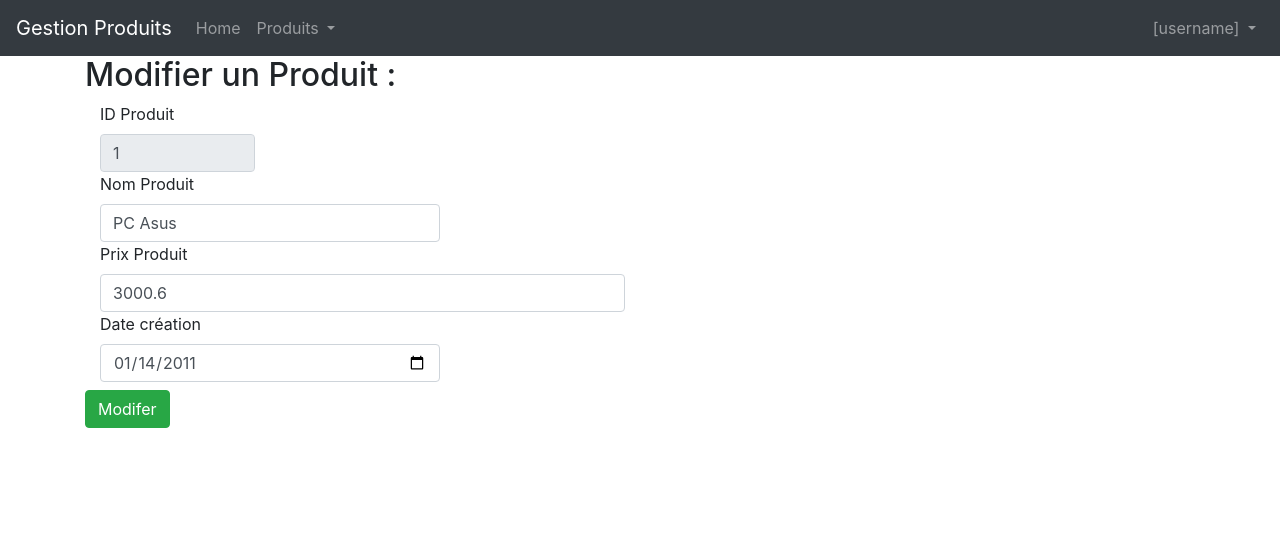
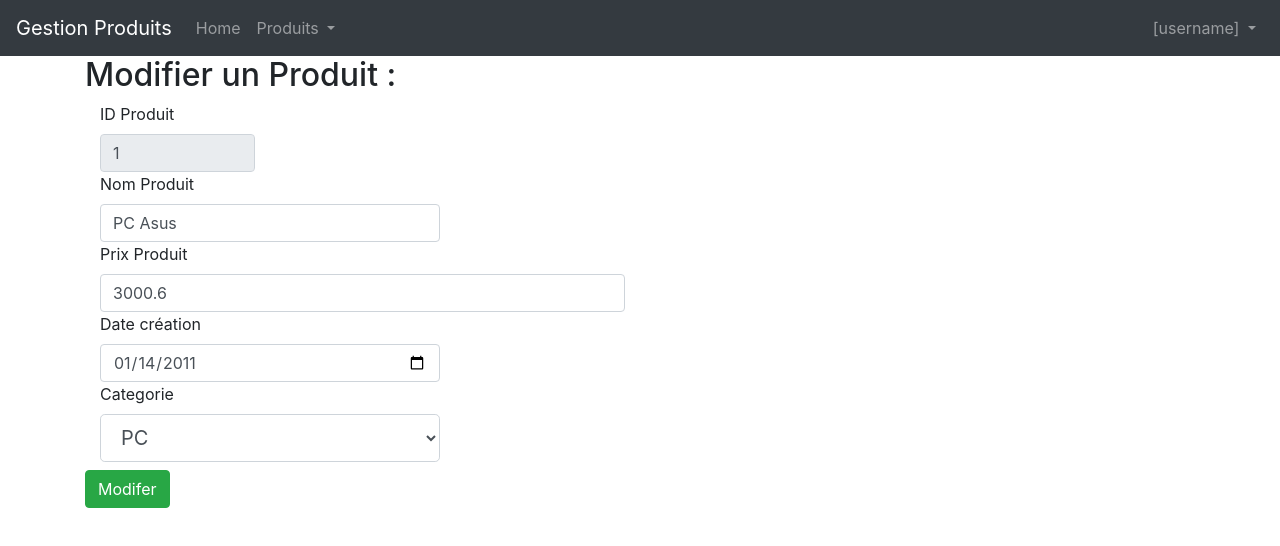
Before and after one commit to xavierngaba2024/produit-front, an Angular app: page /updateProduit/1 in a window 1280 px wide. Shown: the top 546 px of the page. Built offline with nearby package versions, Linux system fonts and the light colour scheme.

Commit message:
ajout de la catégorie lors de la modification d'un produit

```diff
--- a/src/app/update-produit/update-produit.component.html
+++ b/src/app/update-produit/update-produit.component.html
@@ -20,6 +20,14 @@
             <input type="date" [ngModel]="currentProduit.dateCreation | date: 'yyyy-MM-dd'"
                 (ngModelChange)=" currentProduit.dateCreation= $event" name="dateCreation" class="form-control">
         </div>
+        <div class="col-sm-4 col-md-4 col-lg-4">
+            <label>Categorie</label>
+            <select class="form-control form-control-lg" id="idCat" name="idCat" [(ngModel)]="updatedCatId">
+                <option *ngFor="let cat of categories" [value]="cat.idCat">
+                    {{cat.nomCat}}
+                </option>
+            </select>
+        </div>
         <div class="mt-2">
             <button type="submit" (click)="updateProduit()" class="btn btn-success">Modifer</button>
         </div>
--- a/src/app/update-produit/update-produit.component.ts
+++ b/src/app/update-produit/update-produit.component.ts
@@ -2,6 +2,7 @@ import { Component } from '@angular/core';
 import { ActivatedRoute, Router } from '@angular/router';
 import { ProduitService } from '../services/produit.service';
 import { Produit } from '../model/produit.model';
+import { Categorie } from '../model/categorie.model';
 
 @Component({
   selector: 'app-update-produit',
@@ -9,17 +10,21 @@ import { Produit } from '../model/produit.model';
 })
 export class UpdateProduitComponent {
   currentProduit = new Produit();
+  categories!: Categorie[];
+  updatedCatId!: number;
+
   constructor(private activatedRoute: ActivatedRoute,
               private router: Router,
               private produitService: ProduitService) { }
 
   ngOnInit() {
-    // console.log(this.route.snapshot.params.id);
+    this.categories = this.produitService.listeCategories();
     this.currentProduit = this.produitService.consulterProduit(this.activatedRoute.snapshot.params['id']);
-    console.log(this.currentProduit);
+    this.updatedCatId = this.currentProduit.categorie.idCat;
   }
 
-  updateProduit() { //console.log(this.currentProduit);
+  updateProduit() {
+    this.currentProduit.categorie = this.produitService.consulterCategorie(this.updatedCatId);
     this.produitService.updateProduit(this.currentProduit);
     this.router.navigate(["produits"]);
   }
```
